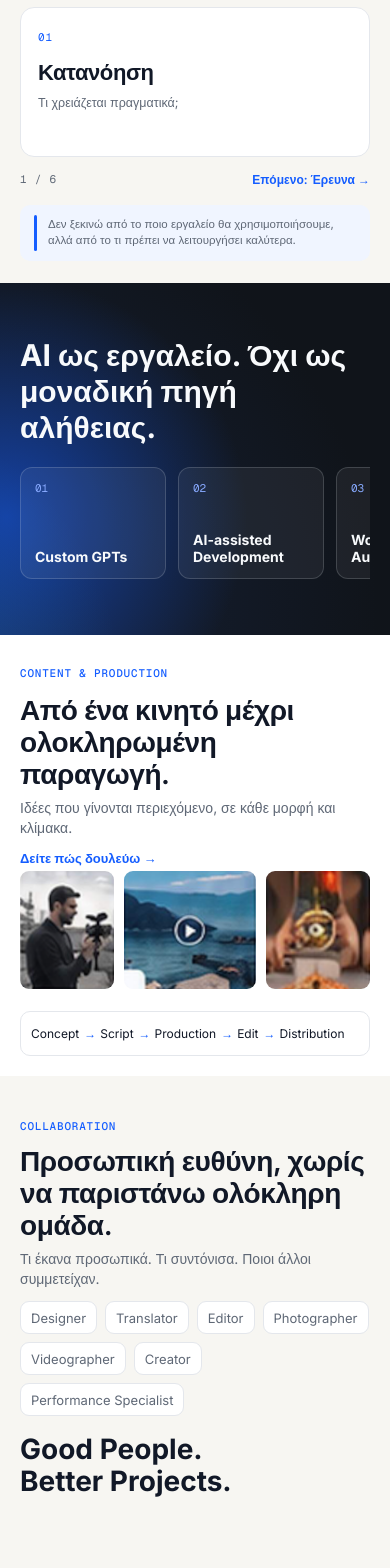
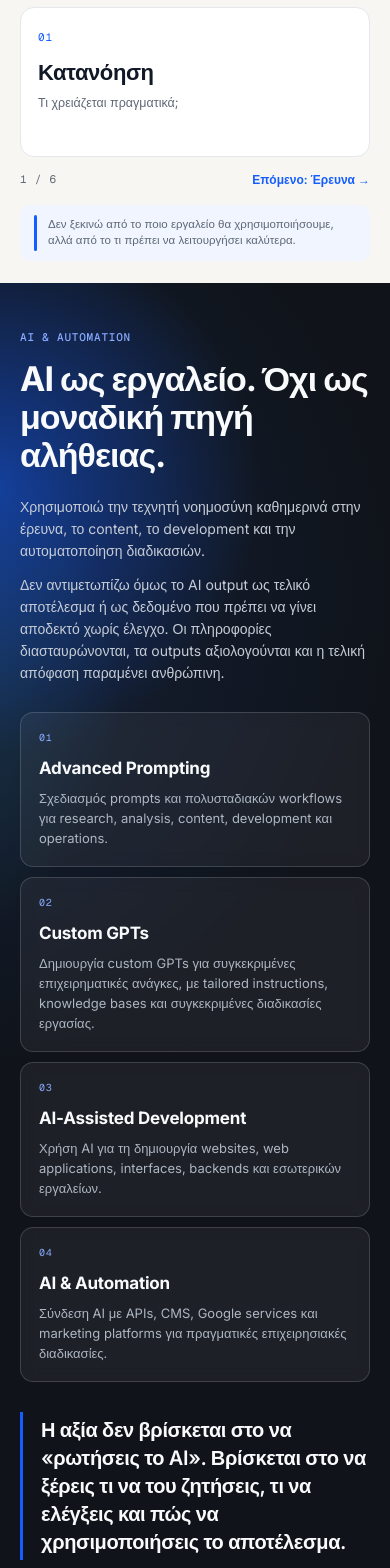
Before and after one commit to darkdreamer13/portfolio-dionisis, a Next.js app: page /el in a window 390 px wide. Shown: the part 2620-4188 px from the top of the page. Built offline with nearby package versions, Linux system fonts and the light colour scheme.

Commit message:
Expand AI and Automation section

```diff
--- a/app/globals.css
+++ b/app/globals.css
@@ -3395,3 +3395,206 @@ main {
     line-height: 28px;
   }
 }
+
+
+/* Expanded AI & Automation section */
+.ai-section {
+  position: relative;
+  display: grid;
+  grid-template-columns: minmax(0, 0.9fr) minmax(0, 1.1fr);
+  gap: 34px 54px;
+  min-height: 520px;
+  padding-top: 56px;
+  padding-bottom: 50px;
+  overflow: hidden;
+  background: var(--color-bg-dark);
+  color: var(--color-text-inverse);
+}
+
+.ai-orb {
+  left: -430px;
+  top: -340px;
+  width: 1180px;
+  height: 1180px;
+  opacity: 0.92;
+}
+
+.ai-copy,
+.ai-capability-grid,
+.ai-highlight {
+  position: relative;
+  z-index: 1;
+}
+
+.ai-copy {
+  max-width: 550px;
+}
+
+.ai-eyebrow {
+  color: #88aaff;
+}
+
+.ai-section .ai-copy h2 {
+  max-width: 520px;
+  margin: 18px 0 0;
+  padding: 0;
+  font-size: clamp(35px, 3.1vw, 48px);
+  line-height: 1.06;
+  letter-spacing: -1px;
+}
+
+.ai-intro {
+  display: grid;
+  gap: 13px;
+  margin-top: 24px;
+}
+
+.ai-intro p {
+  max-width: 540px;
+  margin: 0;
+  color: #c6ccd6;
+  font-size: 15px;
+  line-height: 24px;
+}
+
+.ai-capability-grid {
+  display: grid;
+  grid-template-columns: repeat(2, minmax(0, 1fr));
+  gap: 12px;
+  align-self: start;
+}
+
+.ai-capability-card {
+  display: flex;
+  min-height: 176px;
+  flex-direction: column;
+  padding: 18px;
+  border: 1px solid rgba(228, 231, 236, 0.17);
+  border-radius: 13px;
+  background: rgba(255, 255, 255, 0.055);
+  backdrop-filter: blur(8px);
+}
+
+.ai-capability-card > span {
+  color: #88aaff;
+  font-family: var(--font-geist-mono), monospace;
+  font-size: 10px;
+  letter-spacing: 0.8px;
+}
+
+.ai-capability-card h3 {
+  margin: 20px 0 0;
+  color: #f8fafc;
+  font-size: 18px;
+  line-height: 23px;
+  letter-spacing: -0.2px;
+}
+
+.ai-capability-card p {
+  margin: 9px 0 0;
+  color: #aeb6c3;
+  font-size: 13px;
+  line-height: 20px;
+}
+
+.ai-highlight {
+  grid-column: 1 / -1;
+  max-width: 1180px;
+  margin: 0;
+  padding: 24px 0 2px 24px;
+  border-left: 3px solid var(--color-accent);
+  color: #f8fafc;
+  font-size: clamp(21px, 2vw, 28px);
+  font-weight: 600;
+  line-height: 1.3;
+  letter-spacing: -0.35px;
+}
+
+@media (max-width: 1180px) and (min-width: 761px) {
+  .ai-section {
+    grid-template-columns: 1fr;
+    gap: 28px;
+    padding-top: 48px;
+    padding-bottom: 46px;
+  }
+
+  .ai-copy {
+    max-width: 720px;
+  }
+
+  .ai-section .ai-copy h2 {
+    max-width: 680px;
+  }
+
+  .ai-intro {
+    grid-template-columns: 1fr 1fr;
+    gap: 24px;
+  }
+
+  .ai-capability-grid {
+    width: 100%;
+  }
+}
+
+@media (max-width: 760px) {
+  .ai-section {
+    display: block;
+    min-height: 0;
+    padding: 48px 20px 46px;
+  }
+
+  .ai-orb {
+    left: -620px;
+    top: -220px;
+    width: 1060px;
+    height: 1060px;
+  }
+
+  .ai-section .ai-copy h2 {
+    margin-top: 16px;
+    padding: 0;
+    font-size: 34px;
+    line-height: 38px;
+  }
+
+  .ai-intro {
+    display: grid;
+    grid-template-columns: 1fr;
+    gap: 12px;
+    margin-top: 22px;
+  }
+
+  .ai-intro p {
+    font-size: 14px;
+    line-height: 22px;
+  }
+
+  .ai-capability-grid {
+    grid-template-columns: 1fr;
+    gap: 10px;
+    margin-top: 28px;
+  }
+
+  .ai-capability-card {
+    min-height: 0;
+    padding: 18px;
+  }
+
+  .ai-capability-card h3 {
+    margin-top: 13px;
+    font-size: 17px;
+    line-height: 22px;
+  }
+
+  .ai-capability-card p {
+    font-size: 13px;
+    line-height: 20px;
+  }
+
+  .ai-highlight {
+    margin-top: 30px;
+    padding: 4px 0 4px 18px;
+    font-size: 20px;
+    line-height: 28px;
+  }
+}
--- a/components/portfolio-page.tsx
+++ b/components/portfolio-page.tsx
@@ -284,15 +284,30 @@ export default function PortfolioPage({ locale }: { locale: Locale }) {
 
       <section className="ai-section">
         <div className="ai-orb" aria-hidden="true" />
-        <h2>{copy.ai.title}</h2>
-        <div className="ai-rail">
+
+        <div className="ai-copy">
+          <div className="eyebrow ai-eyebrow">{copy.ai.eyebrow}</div>
+          <h2>{copy.ai.title}</h2>
+          <div className="ai-intro">
+            {copy.ai.paragraphs.map((paragraph) => (
+              <p key={paragraph}>{paragraph}</p>
+            ))}
+          </div>
+        </div>
+
+        <div className="ai-capability-grid">
           {copy.ai.items.map((item, index) => (
-            <article key={item}>
+            <article key={item.title} className="ai-capability-card">
               <span>{String(index + 1).padStart(2, "0")}</span>
-              <strong>{item}</strong>
+              <h3>{item.title}</h3>
+              <p>{item.body}</p>
             </article>
           ))}
         </div>
+
+        <blockquote className="ai-highlight">
+          {copy.ai.highlight}
+        </blockquote>
       </section>
 
       <section className="production-collaboration">
--- a/lib/content.ts
+++ b/lib/content.ts
@@ -120,8 +120,31 @@ export const siteCopy = {
         "Δεν ξεκινώ από το ποιο εργαλείο θα χρησιμοποιήσουμε, αλλά από το τι πρέπει να λειτουργήσει καλύτερα.",
     },
     ai: {
+      eyebrow: "AI & AUTOMATION",
       title: "AI ως εργαλείο. Όχι ως μοναδική πηγή αλήθειας.",
-      items: ["Custom GPTs", "AI-assisted Development", "Workflow Automation", "Content Research", "Internal Tools"],
+      paragraphs: [
+        "Χρησιμοποιώ την τεχνητή νοημοσύνη καθημερινά στην έρευνα, το content, το development και την αυτοματοποίηση διαδικασιών.",
+        "Δεν αντιμετωπίζω όμως το AI output ως τελικό αποτέλεσμα ή ως δεδομένο που πρέπει να γίνει αποδεκτό χωρίς έλεγχο. Οι πληροφορίες διασταυρώνονται, τα outputs αξιολογούνται και η τελική απόφαση παραμένει ανθρώπινη.",
+      ],
+      items: [
+        {
+          title: "Advanced Prompting",
+          body: "Σχεδιασμός prompts και πολυσταδιακών workflows για research, analysis, content, development και operations.",
+        },
+        {
+          title: "Custom GPTs",
+          body: "Δημιουργία custom GPTs για συγκεκριμένες επιχειρηματικές ανάγκες, με tailored instructions, knowledge bases και συγκεκριμένες διαδικασίες εργασίας.",
+        },
+        {
+          title: "AI-Assisted Development",
+          body: "Χρήση AI για τη δημιουργία websites, web applications, interfaces, backends και εσωτερικών εργαλείων.",
+        },
+        {
+          title: "AI & Automation",
+          body: "Σύνδεση AI με APIs, CMS, Google services και marketing platforms για πραγματικές επιχειρησιακές διαδικασίες.",
+        },
+      ],
+      highlight: "Η αξία δεν βρίσκεται στο να «ρωτήσεις το AI». Βρίσκεται στο να ξέρεις τι να του ζητήσεις, τι να ελέγξεις και πώς να χρησιμοποιήσεις το αποτέλεσμα.",
     },
     production: {
       eyebrow: "CONTENT & PRODUCTION",
@@ -260,8 +283,31 @@ export const siteCopy = {
         "I do not start with which tool we will use. I start with what needs to work better.",
     },
     ai: {
+      eyebrow: "AI & AUTOMATION",
       title: "AI as a tool. Not as the single source of truth.",
-      items: ["Custom GPTs", "AI-assisted Development", "Workflow Automation", "Content Research", "Internal Tools"],
+      paragraphs: [
+        "I use artificial intelligence every day across research, content, development and process automation.",
+        "I do not treat AI output as a finished result or as information that should be accepted without review. Sources are cross-checked, outputs are evaluated and the final decision remains human.",
+      ],
+      items: [
+        {
+          title: "Advanced Prompting",
+          body: "Prompt design and multi-step workflows for research, analysis, content, development and operations.",
+        },
+        {
+          title: "Custom GPTs",
+          body: "Custom GPTs for specific business needs, with tailored instructions, knowledge bases and defined working processes.",
+        },
+        {
+          title: "AI-Assisted Development",
+          body: "Using AI to build websites, web applications, interfaces, backends and internal tools.",
+        },
+        {
+          title: "AI & Automation",
+          body: "Connecting AI with APIs, CMS platforms, Google services and marketing platforms for real business workflows.",
+        },
+      ],
+      highlight: "The value is not in simply asking AI. It is in knowing what to ask, what to verify and how to use the result.",
     },
     production: {
       eyebrow: "CONTENT & PRODUCTION",
```
